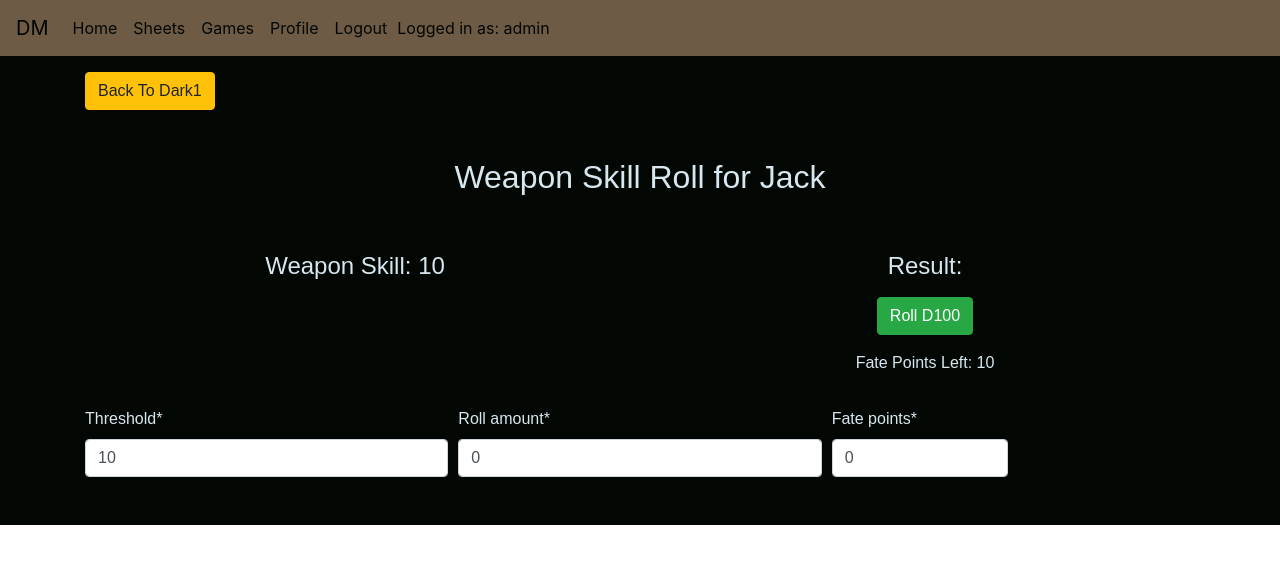
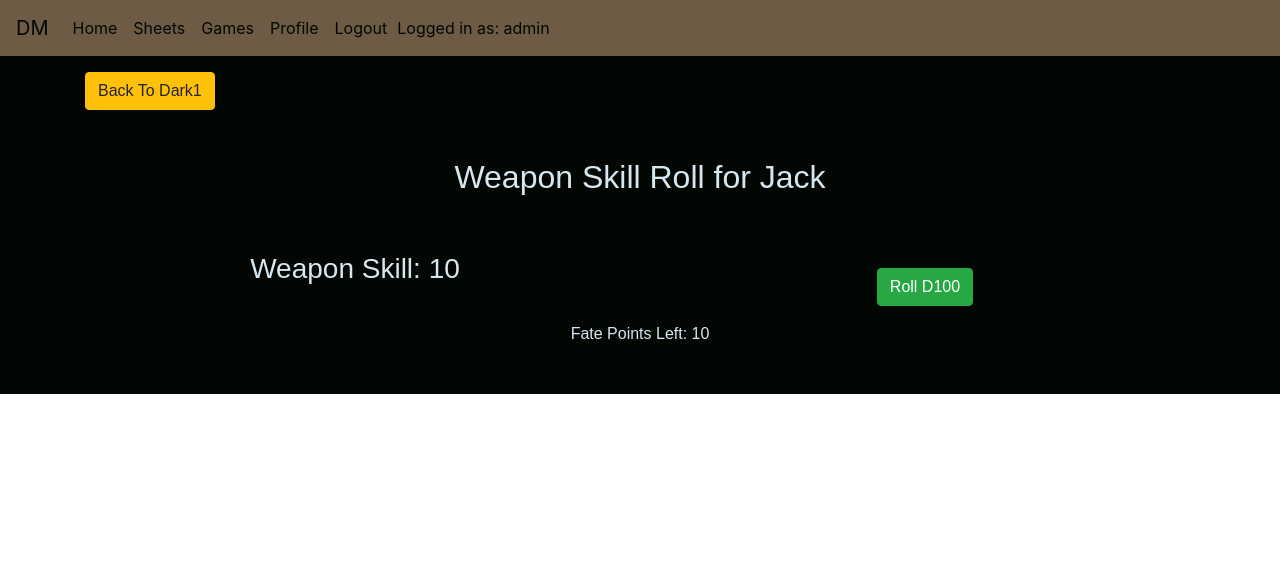
Before and after one commit to JackSnowdon/die-master, a Django app: page /game/dark_die_roll/55 in a window 1280 px wide. Shown: the top 564 px of the page. Run offline with Django 3.2, Linux system fonts and the light colour scheme; a user stored in the database is signed in; data comes from the database, SQL or seed files in the repository; both versions use the stored data as it was after the commit; parts of the project's set-up code (start-up, migrations or seed data) failed here and were passed over; some libraries are stand-ins or nearby versions; some web fonts are replaced.

Commit message:
Hidden Django die dark form sumbitting correct info

```diff
--- a/game/templates/dark_die_roll.html
+++ b/game/templates/dark_die_roll.html
@@ -33,19 +33,49 @@
 <section class="die-roller mb-3">
     <div class="row text-center">
         <div class="col-md-6 col-12">
-            <h4>{{ this_roll.roll_type }}: <span id="roll-threshold"></span></h4>
-            <h3 id="pass-fail"></h3>
+            <h3>{{ this_roll.roll_type }}: <span id="roll-threshold"></span></h3>
+            <h4 id="pass-fail"></h4>
         </div>
         <div class="col-md-6 col-12">
-            <h4 class="mb-3">Result: <span id="roll-result"></span></h4>
+            <h3 class="mb-3"><span id="roll-result"></span></h3>
             <button class="btn btn-success mb-3" id="roll-button">Roll D100</button>
+        </div>
+    </div>
+    <div class="row text-center">
+        <div class="col-12">
             <p>Fate Points Left: <span id="max-fate-points">{{ roller.max_fate_points }}</span></p>
             <p id="reroll-promt"></p>
             <button class="btn btn-success mb-3" id="reroll-button">Re Roll</button>
         </div>
     </div>
+    <div class="row">
+        <div class="col-12">
+            <form role="form" method="post" id="dark-roller">
+                <div class="form-group body-text">
+                    {% csrf_token %}
+                    <div class="form-row" id="dark-roll-fields">
+                        <div class="form-group col-md-4 mb-0">
+                            {{ roll_form.threshold|as_crispy_field }}
+                        </div>
+                        <div class="form-group col-md-4 mb-0">
+                            {{ roll_form.roll_amount|as_crispy_field }}
+                        </div>
+                        <div class="form-group col-md-2 mb-0">
+                            {{ roll_form.fate_points|as_crispy_field }}
+                        </div>
+                    </div>
+                    <div class="form-row" id="dark-roll-sumbit">
+                        <div class="form-group col-12 text-center">
+                            <input class="btn btn-success" id="sumbit-dark-roller" name="commit" type="submit" value="Sumbit Roll">
+                        </div>
+                    </div>
+                </div>
+            </form>
+        </div>
+    </div>
 </section>
 
+<!--
 <section class="roll-links">
     <div class="row text-center">
         <div class="col-12 col-md-6">
@@ -56,6 +86,7 @@
         </div>
     </div>
 </section>
+-->
 
 <section class="roll-form">
     <div class="row">
@@ -63,31 +94,7 @@
         <div class="col-md-4 col-12"></div>
         <div class="col-md-4 col-12"></div>
     </div>
-    <div class="row">
-        <div class="col-12">
-            <form role="form" method="post" id="dark-roller">
-                <div class="form-group body-text">
-                    {% csrf_token %}
-                    <div class="form-row">
-                        <div class="form-group col-md-4 mb-0">
-                            {{ roll_form.threshold|as_crispy_field }}
-                        </div>
-                        <div class="form-group col-md-4 mb-0">
-                            {{ roll_form.roll_amount|as_crispy_field }}
-                        </div>
-                        <div class="form-group col-md-2 mb-0">
-                            {{ roll_form.fate_points|as_crispy_field }}
-                        </div>
-                    </div>
-                    <div class="form-row">
-                        <div class="form-group col-12">
-                            <input class="btn btn-success" id="sumbit-dark-roller" name="commit" type="submit" value="Sumbit Roll Form">
-                        </div>
-                    </div>
-                </div>
-            </form>
-        </div>
-    </div>
+
 </section>
 
 
--- a/static/css/styles.css
+++ b/static/css/styles.css
@@ -135,7 +135,9 @@
 #reroll-button,
 .roller-stats,
 #passed-roll,
-#failed-roll {
+#failed-roll,
+#dark-roll-fields,
+#dark-roll-sumbit {
     display: none;
 }
 
--- a/static/js/dark_roll.js
+++ b/static/js/dark_roll.js
@@ -8,7 +8,6 @@ $(document).ready(function() {
 
     let roller = new Object();
     let threshold = 0;
-    let pass = 0;
 
     // Setup Functions
 
@@ -28,7 +27,7 @@ $(document).ready(function() {
     };
 
     function PrintRollThresh(x) {
-        let threshold = roller[x];
+        threshold = roller[x];
         console.log(threshold)
         $("#id_threshold").attr("value", threshold);
         $("#roll-threshold").text(threshold)
@@ -39,13 +38,12 @@ $(document).ready(function() {
     }
 
     function checkPrintWinner(thresh, result) {
+        $("#dark-roll-sumbit").show()
+        $("#sumbit-dark-roller").attr("disabled", false);
         if (result <= thresh) {
             $("#pass-fail").text("PASSED!").css("color", "green");
-            pass = 1;
-            $("#passed-roll").show()
         } else {
             $("#pass-fail").text("FAILED!").css("color", "red");
-            $("#failed-roll").show()
             if (roller.max_fate_points > 0) {
                 $("#reroll-button").attr("disabled", false);
                 $("#reroll-promt").text("Spend a fate point to roll again?")
@@ -73,10 +71,12 @@ $(document).ready(function() {
     });
 
     $("#reroll-button").click(function() {
-        $("#failed-roll").hide();
+        $("#sumbit-dark-roller").attr("disabled", true);
         $("#reroll-button").attr("disabled", true);
         roller.max_fate_points--;
-        $("#max-fate-points").text(roller.max_fate_points)
+        let currentFP = roller.max_fate_points
+        $("#max-fate-points").text(currentFP);
+        $("#id_fate_points").attr("value", currentFP);
         $("#pass-fail").empty()
         dieRoll();
     });
@@ -84,9 +84,11 @@ $(document).ready(function() {
 
     // Working With Django Forms
 
+    // DOING THIS DISABLES DJANGO FROM ACCEPTING THE FORM
+
     //$("#id_threshold").attr("disabled", true);
     //$("#id_fate_points").attr("disabled", true);
-    // $("#id_roll_amount").attr("disabled", true);
+    //$("#id_roll_amount").attr("disabled", true);
 
 
     // $("#lose-test").attr("href", "{% url 'dark_die_result' this_roll.id " + result + " %}").addClass("btn btn-warning"); TEST
```
Also changed, not shown: db.sqlite3.
